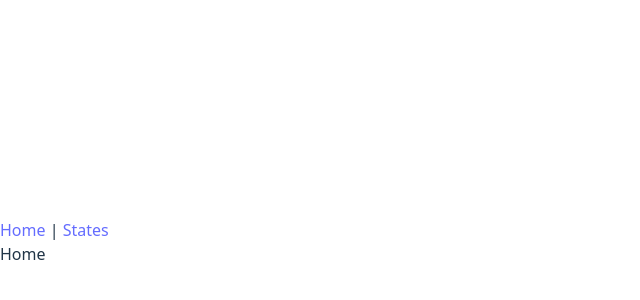
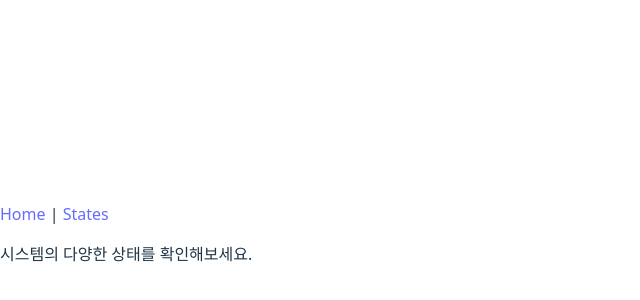
Before and after one commit to exjuu/state-lab-frontend, a React app: page / in a window 1280 px wide. Shown: the part 158-458 px from the top of the page, without its empty margins (0-640 px from the left). Built offline with nearby package versions, Linux system fonts and the light colour scheme; the HTML template or start-up script is replaced by a standard one.

Commit message:
feat: States 페이지에 loading 상태 UI 추가

```diff
--- a/src/App.jsx
+++ b/src/App.jsx
@@ -1,11 +1,20 @@
 import { BrowserRouter, Routes, Route, Link } from 'react-router-dom';
 
 function Home() {
-  return <div>Home</div>;
+  return <p>시스템의 다양한 상태를 확인해보세요.</p>;
 }
 
 function States() {
-  return <div>States</div>;
+    return (
+    <div style={{ padding: 16 }}>
+      <h2>States</h2>
+
+      <div style={{ marginTop: 12, padding: 16, border: '1px solid #ddd' }}>
+        <strong>Loading</strong>
+        <p>Loading… 조금만 기다려주세요 ⏳</p>
+      </div>
+    </div>
+  );
 }
 
 export default function App() {
```
